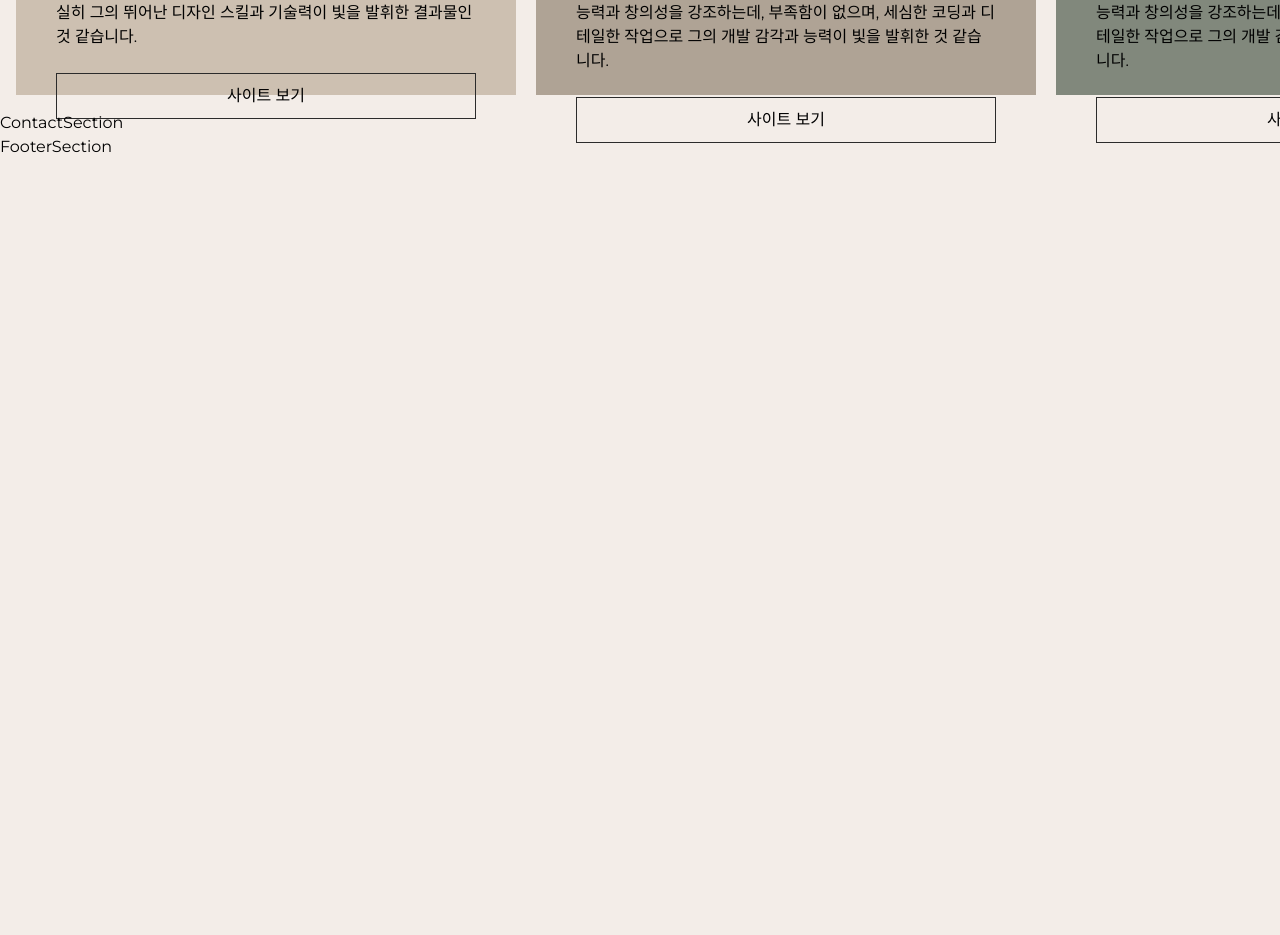
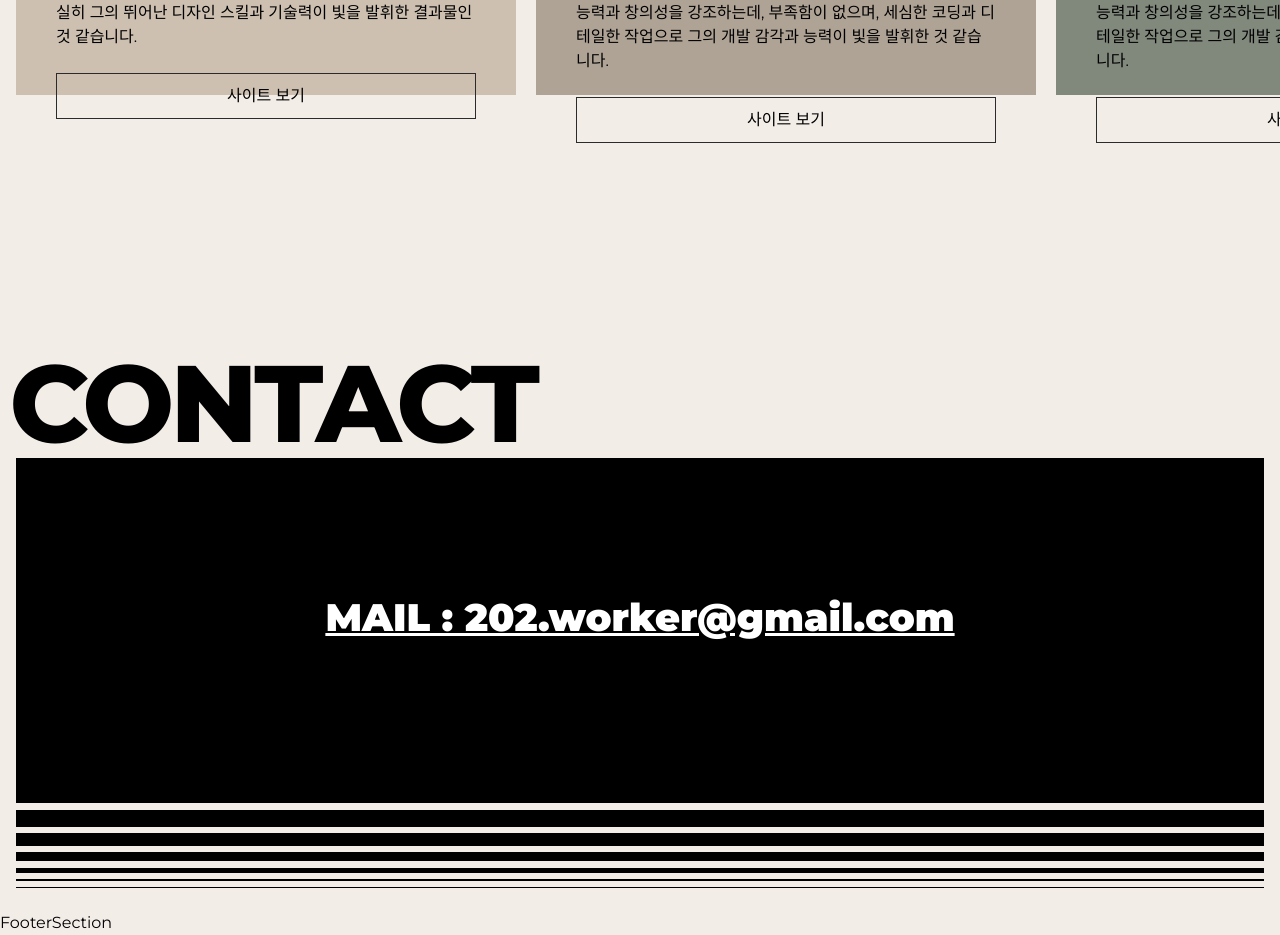
Before and after one commit to chloe-20/portfolio2023-vue, a Vue app: page / in a window 1280 px wide. Shown: the part 5489-6424 px from the top of the page. Before the commit the page ends 5648 px from the top, so only its background shows below. Built offline with nearby package versions, Linux system fonts and the light colour scheme; a small style sheet from the web is missing; a web font is replaced by a local one.

Commit message:
연락처완료

```diff
--- a/src/components/ContactSection.vue
+++ b/src/components/ContactSection.vue
@@ -1,3 +1,174 @@
 <template>
-  ContactSection
+  <section id="contact">
+    <div class="contact__inner">
+      <h2 class="contact__title">CONTACT</h2>
+      <div class="contact__lines top" aria-hidden="true">
+        <span class="line"></span>
+        <span class="line"></span>
+        <span class="line"></span>
+        <span class="line"></span>
+        <span class="line"></span>
+        <span class="line"></span>
+        <span class="line"></span>
+      </div>
+      <div class="contact__text">
+        <div class="text">
+          <div>
+            <a href="mailto:202.worker@gmail.com" target="_blank">MAIL : 202.worker@gmail.com</a>
+          </div>
+        </div>
+      </div>
+      <div class="contact__lines bottom" aria-hidden="true">
+        <span class="line"></span>
+        <span class="line"></span>
+        <span class="line"></span>
+        <span class="line"></span>
+        <span class="line"></span>
+        <span class="line"></span>
+        <span class="line"></span>
+      </div>
+    </div>
+  </section>
 </template>
+
+<style lang="scss" scoped>
+#contact {
+  height: 100vh;
+}
+.contact__inner {
+  width: 100%;
+  height: 100%;
+  padding: 16px;
+  display: flex;
+  align-items: flex-start;
+  justify-content: flex-end;
+  flex-direction: column;
+
+  @media (max-width: 768px){
+    justify-content: center;
+  }
+
+  .contact__title {
+    font-size: 8.5vw;
+    line-height: 1;
+    font-weight: 800;
+    white-space: nowrap;
+    text-indent: -0.5vw;
+    letter-spacing: -0.3vw;
+
+    @media (max-width: 768px){
+      display: none;
+    }
+  }
+
+  .contact__text {
+    width: 100%;
+    height: 40vh;
+    background-color: var(--black);
+    color: var(--white);
+    display: flex;
+    align-items: center;
+    justify-content: center;
+    flex-direction: column;
+    position: relative;
+
+    .text {
+      font-size: 3vw;
+      line-height: 1;
+      font-weight: 900;
+      text-decoration: underline;
+      text-align: center;
+      position: relative;
+      z-index: 100;
+      transition: all 0.3s;
+      cursor: all-scroll;
+
+      @media (max-width: 768px){
+        font-size: 24px;
+        padding: 0 16px;
+        word-break: break-all;
+      }
+    }
+  }
+
+  .contact__lines {
+    width: 100%;
+
+    .line {
+      display: block;
+      width: 100%;
+      height: 1px;
+      background-color: var(--black);
+      margin-bottom: 0.5vw;
+
+      &:nth-child(1){
+        height: 25px;
+      }
+
+      &:nth-child(2){
+        height: 17px;
+      }
+
+      &:nth-child(3){
+        height: 13px;
+      }
+
+      &:nth-child(4){
+        height: 9px;
+      }
+
+      &:nth-child(5){
+        height: 5px;
+      }
+
+      &:nth-child(6){
+        height: 2px;
+      }
+
+      &:nth-child(7){
+        height: 1px;
+      }
+    }
+
+    &.top {
+      .line {
+        margin-top: 0.5vw;
+        margin-bottom: 0;
+        display: none;
+
+        @media (max-width: 768px){
+          display: block;
+        }
+
+        &:nth-child(1){
+          height: 1px;
+        }
+
+        &:nth-child(2){
+          height: 2px;
+        }
+
+        &:nth-child(3){
+          height: 5px;
+        }
+
+        &:nth-child(4){
+          height: 9px;
+        }
+
+        &:nth-child(5){
+          height: 13px;
+        }
+
+        &:nth-child(6){
+          height: 17px;
+        }
+
+        &:nth-child(7){
+          height: 25px;
+        }
+      }
+    }
+  }
+}
+</style>
```
